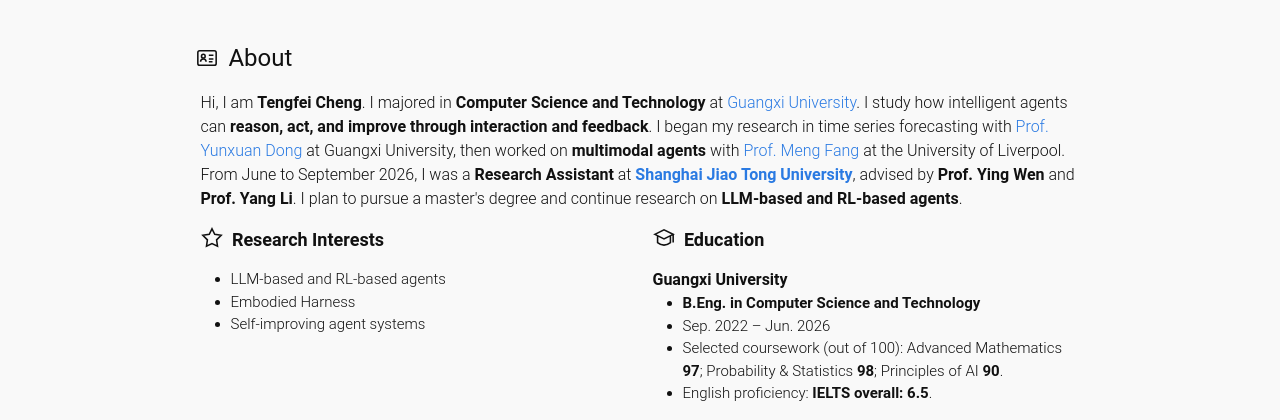
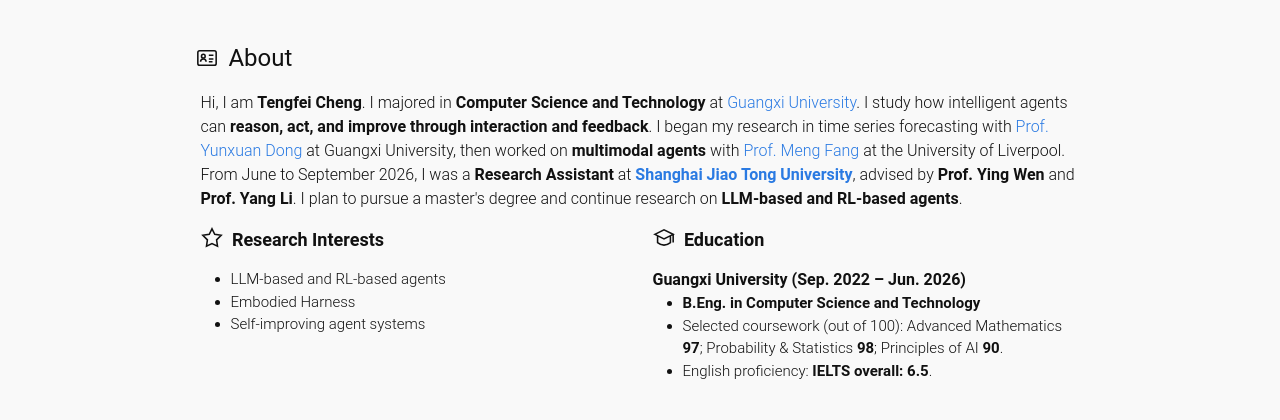
Before and after one commit to Cheng-tf/iamllm, a plain HTML site: page index.html in a window 1280 px wide. Shown: the part 380-800 px from the top of the page. Drawn offline with Linux system fonts and the light colour scheme.

Commit message:
Update index.html

```diff
--- a/index.html
+++ b/index.html
@@ -54,7 +54,7 @@
       <p>Hi, I am <b>Tengfei Cheng</b>. I majored in <b>Computer Science and Technology</b> at <a href="https://www.gxu.edu.cn/">Guangxi University</a>. I study how intelligent agents can <b>reason, act, and improve through interaction and feedback</b>. I began my research in time series forecasting with <a href="https://scholar.google.com.hk/citations?hl=zh-CN&amp;user=dYcYJfUAAAAJ">Prof. Yunxuan Dong</a> at Guangxi University, then worked on <b>multimodal agents</b> with <a href="https://mengfn.github.io/">Prof. Meng Fang</a> at the University of Liverpool. From June to September 2026, I was a <b>Research Assistant</b> at <a href="https://www.sjtu.edu.cn/"><b>Shanghai Jiao Tong University</b></a>, advised by <b>Prof. Ying Wen</b> and <b>Prof. Yang Li</b>. I plan to pursue a master's degree and continue research on <b>LLM-based and RL-based agents</b>.</p>
       <div class="bio-columns">
         <div><h3><svg class="section-icon" viewBox="0 0 24 24" fill="none" stroke="currentColor" stroke-width="1.7" aria-hidden="true"><path d="m12 2 3 6 7 1-5 5 1 7-6-3-6 3 1-7-5-5 7-1z"/></svg> <strong>Research Interests</strong></h3><ul><li>LLM-based and RL-based agents</li><li>Embodied Harness</li><li>Self-improving agent systems</li></ul></div>
-        <div><h3><svg class="section-icon" viewBox="0 0 24 24" fill="none" stroke="currentColor" stroke-width="1.7" aria-hidden="true"><path d="m2 8 10-5 10 5-10 5zM5 10v7c5 4 9 4 14 0v-7m3-2v9"/></svg> <strong>Education</strong></h3><b>Guangxi University</b><ul><li><b>B.Eng. in Computer Science and Technology</b></li><li>Sep. 2022 – Jun. 2026</li><li>Selected coursework (out of 100): Advanced Mathematics <b>97</b>; Probability &amp; Statistics <b>98</b>; Principles of AI <b>90</b>.</li><li>English proficiency: <b>IELTS overall: 6.5</b>.</li></ul></div>
+        <div><h3><svg class="section-icon" viewBox="0 0 24 24" fill="none" stroke="currentColor" stroke-width="1.7" aria-hidden="true"><path d="m2 8 10-5 10 5-10 5zM5 10v7c5 4 9 4 14 0v-7m3-2v9"/></svg> <strong>Education</strong></h3><b>Guangxi University (Sep. 2022 – Jun. 2026)</b><ul><li><b>B.Eng. in Computer Science and Technology</b></li><li>Selected coursework (out of 100): Advanced Mathematics <b>97</b>; Probability &amp; Statistics <b>98</b>; Principles of AI <b>90</b>.</li><li>English proficiency: <b>IELTS overall: 6.5</b>.</li></ul></div>
       </div>
     </div>
   </section>
```
